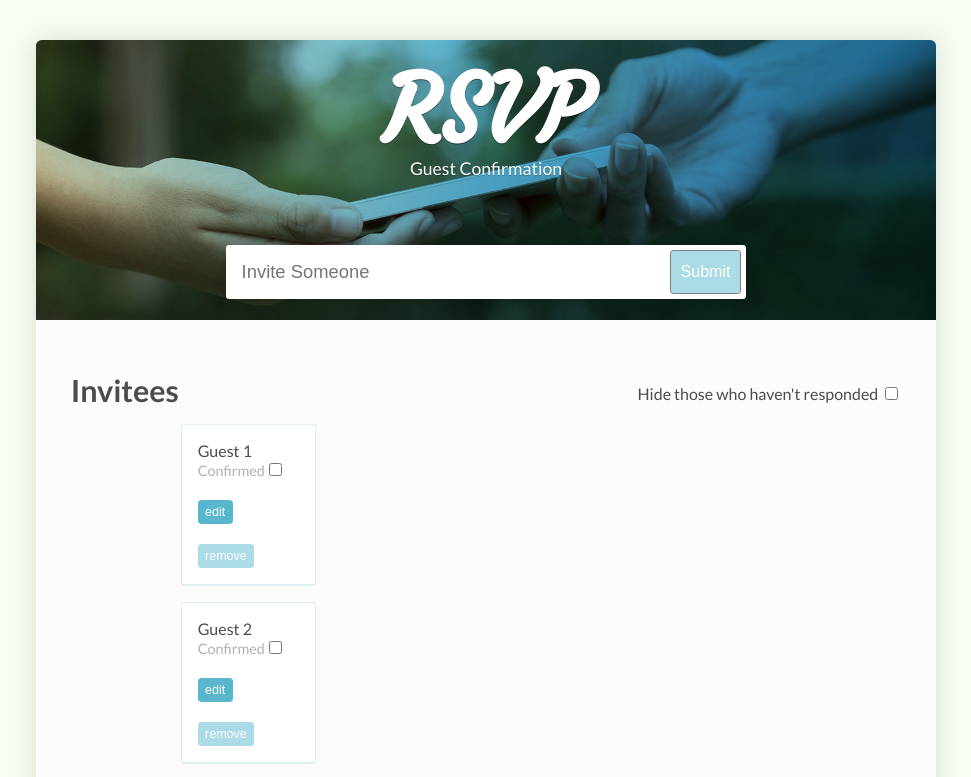
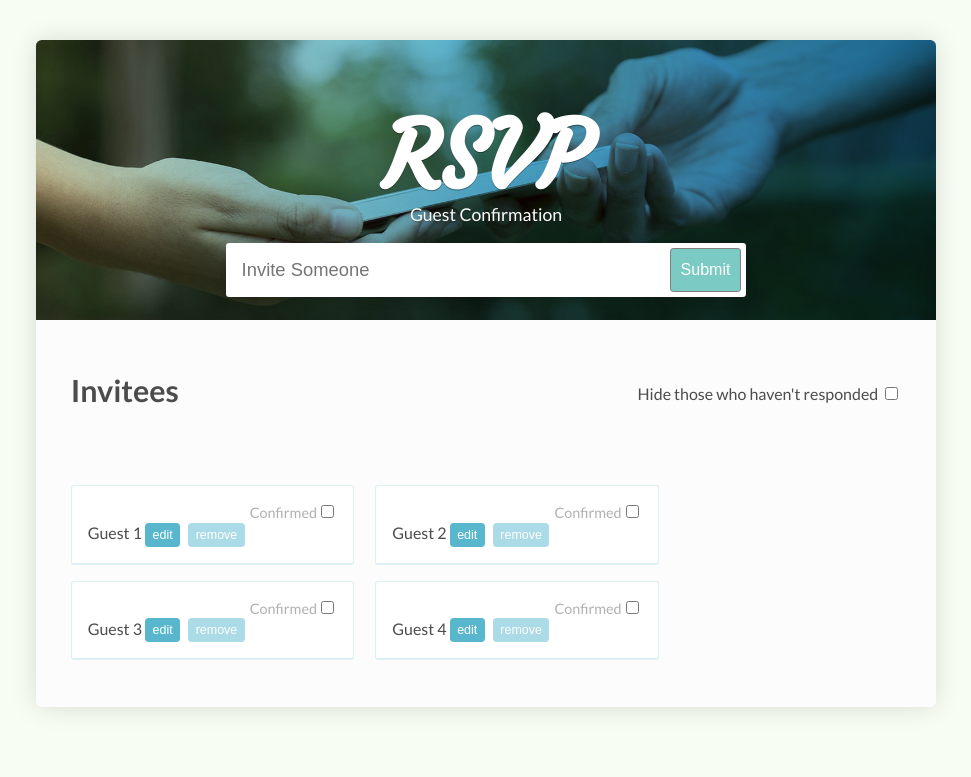
Before and after one commit to Likhithajasthi/Guest-Confirmation, a plain HTML site: page index.html in a window 1280 px wide. Shown: the top 777 px of the page, without its empty margins (154-1125 px from the left). Drawn offline with Linux system fonts and the light colour scheme.

Commit message:
Updating margins

```diff
--- a/index.html
+++ b/index.html
@@ -10,7 +10,7 @@
 <body>
 <div class="wrapper">
     <header>
-        <h1 style="margin: 0;">RSVP</h1>
+        <h1>RSVP</h1>
         <p>Guest Confirmation</p>
         <form>
             <input type="text" name="name" placeholder="Invite Someone">
--- a/style.css
+++ b/style.css
@@ -19,12 +19,14 @@ h1 {
 }
 h2 {
     margin-top: 0;
+    float: left;
 }
 p {
     font-size: 1.1em;
     text-shadow: 0 1px 0 rgba(0,0,0, .25);
 }
 #invited-list {
+    clear: both;
     display: inline-block;
 }
 
@@ -38,6 +40,7 @@ form {
     border: solid 4px white;
     background-color: white;
     box-shadow: 0 1px 14px rgba(0,0,0, .12);
+    margin: 1em auto 0;
 }
 form input {
     padding: 12px;
@@ -78,8 +81,9 @@ header {
     text-align: center;
     background: linear-gradient(90deg, #d4eece, #55b3d0, #1e7eb7),
     url('img/header.jpg') no-repeat;
+    background-size: cover;
     background-blend-mode: multiply;
-    background-size: cover;
+
 }
 
 
@@ -99,6 +103,7 @@ header {
     border: solid 1px rgba(88, 183, 205, .2);
     border-bottom: solid 2px rgba(88, 183, 205, .2);
     position: relative;
+    float: left;
 }
 .guest-name {
     color: #707070;
@@ -110,8 +115,9 @@ header {
     font-size: 0.9em;
     display: block;
     color: rgba(112, 112, 112, .55);
+    float:right;
 }
-button {
+.guest button {
     font-size: 0.78em;
     margin-top: 1.65em;
     margin-right: 0.4em;
@@ -120,7 +126,7 @@ button {
     color: white;
     background-color: #58b7cd;
 }
-button:last-child {
+.guest button:last-child {
     background-color: rgba(88, 183, 205, 0.5);
 }
 
@@ -158,6 +164,7 @@ button:last-child {
     }
     .guest {
         margin-bottom: 1em;
+        float: none;
     }
 }
 
@@ -174,7 +181,7 @@ button:last-child {
         font-size: 5.8em;
     }
     form {
-        margin: 4.15em auto 0;
+        margin: 0.5em auto 0;
         z-index: 1000;
         position: relative;
     }
```
